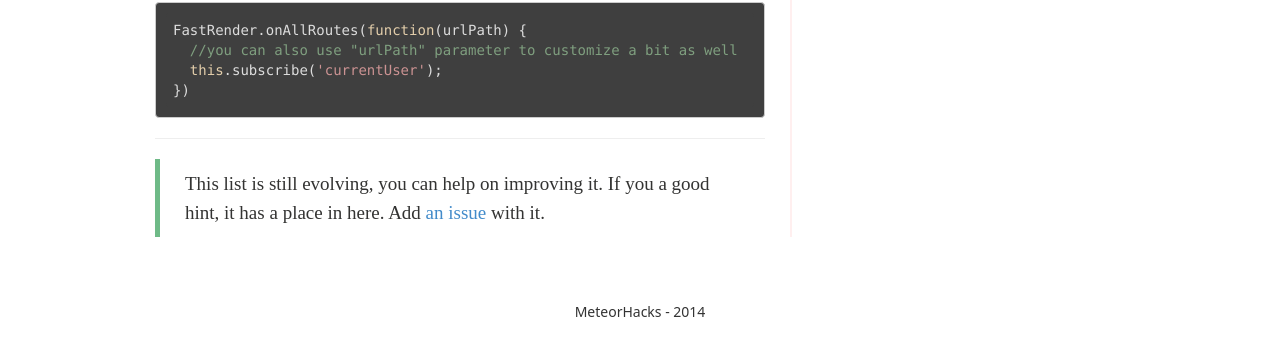
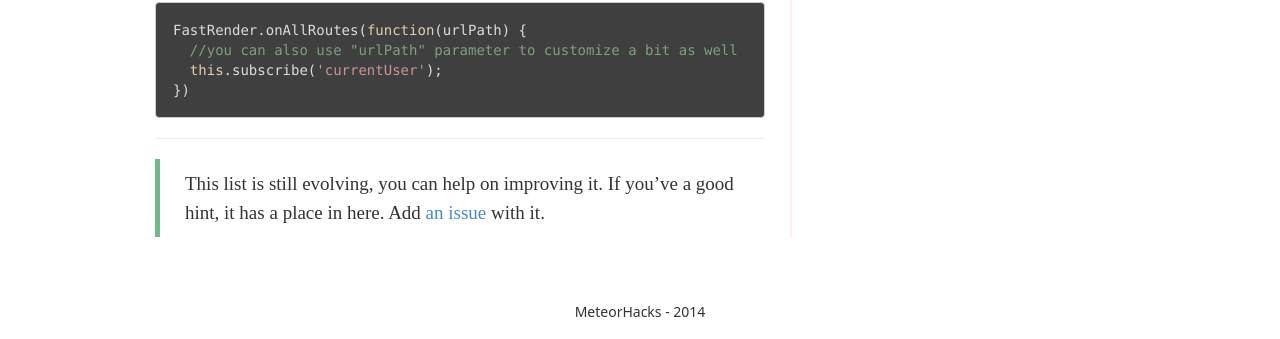
Before and after one commit to meteorhacks/meteorhacks.github.io, a Jekyll site: the page built from _posts/fast-render/2013-12-12-best-practices.md, in a window 1280 px wide. Shown: the part 790-1129 px from the top of the page. Built offline with Jekyll 4.4.1, drawn with Linux system fonts in a browser that asks for light colours.

Commit message:
update typo

```diff
--- a/_posts/fast-render/2013-12-12-best-practices.md
+++ b/_posts/fast-render/2013-12-12-best-practices.md
@@ -28,4 +28,4 @@ Let's say you are fetching some custom set of fields from the user object. You a
 
 ---
 
-> This list is still evolving, you can help on improving it. If you a good hint, it has a place in here. Add [an issue](https://github.com/arunoda/meteor-fast-render/issues) with it.
+> This list is still evolving, you can help on improving it. If you've a good hint, it has a place in here. Add [an issue](https://github.com/arunoda/meteor-fast-render/issues) with it.
```
